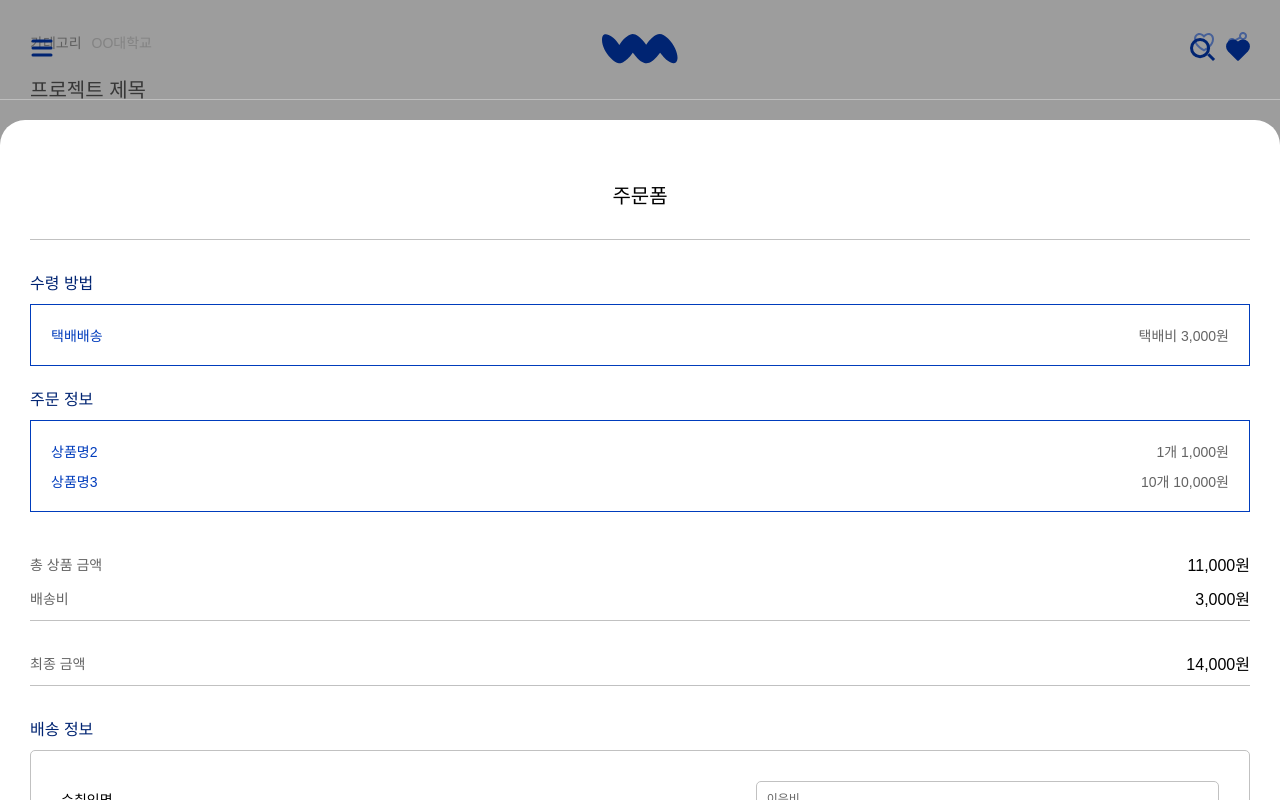
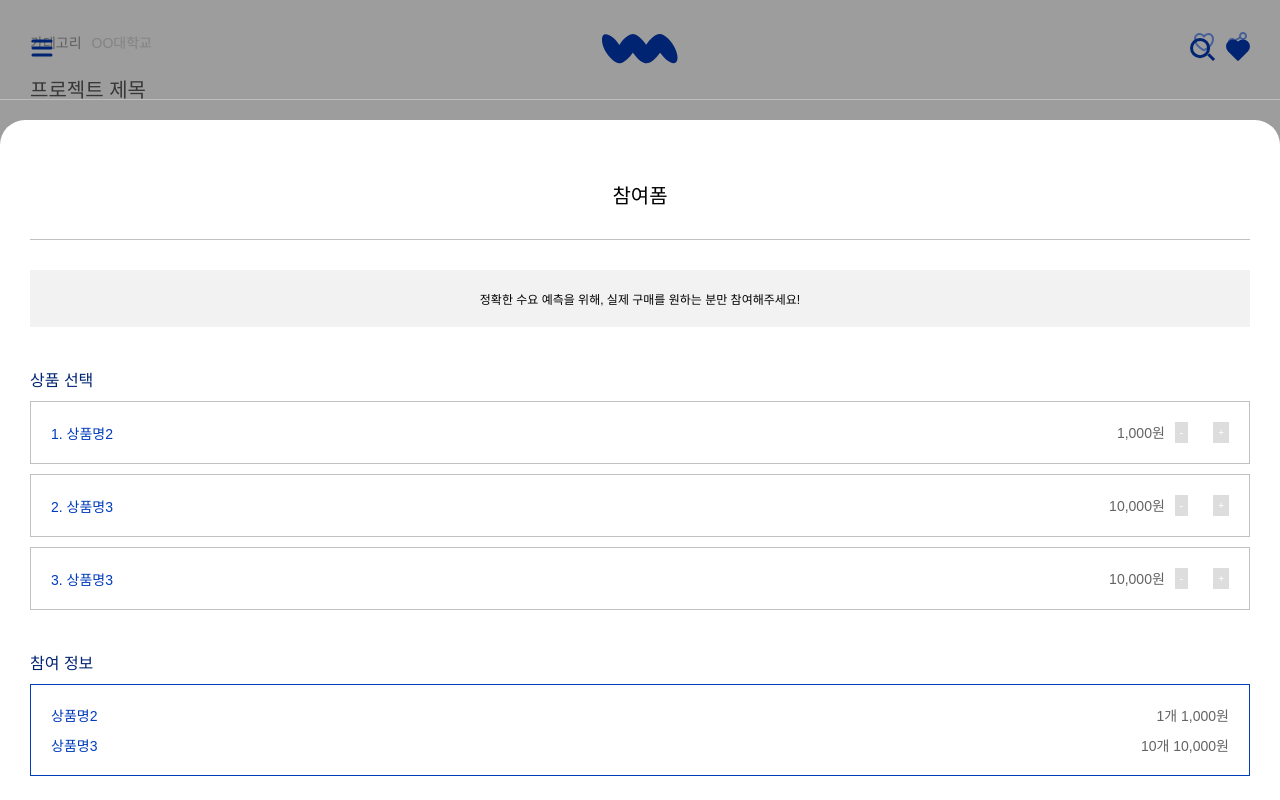
Before and after one commit to WOWMKT/Web, a React (Create React App) app: page /goods/detail in a window 1280 px wide. Both pictures are taken after a click on the button "구매하기". Shown: the part 429-1229 px from the top of the page. Built offline with nearby package versions, Linux system fonts and the light colour scheme.

Commit message:
[feat]주문, 참여폼 모달 컴포

```diff
--- a/src/components/common/CommonModal.jsx
+++ b/src/components/common/CommonModal.jsx
@@ -3,7 +3,7 @@ import styled from 'styled-components';
 import { useModal } from './ModalContext';
 import useClickOutside from '../../hooks/useClickoutside';
 
-const CommonModal = ({ children }) => {
+const CommonModal = ({ children, title }) => {
   const { isModalOpen, closeModal } = useModal();
 
   //외부클릭 모달 닫기 hook
@@ -27,7 +27,7 @@ const CommonModal = ({ children }) => {
   return (
     <ModalWrapper isOpen={isModalOpen} ref={modalRef}>
       <ModalContent>
-        <Title>주문폼</Title>
+        <Title>{title}</Title>
         {children}
       </ModalContent>
     </ModalWrapper>
--- /dev/null
+++ b/src/components/common/QuantityInput.jsx
@@ -0,0 +1,61 @@
+import styled from 'styled-components';
+
+export default function QuantityInput({ quantity, onClick }) {
+  return (
+    <Wrapper>
+      <Counter>
+        <StyledButton
+          type="button"
+          aria-label="수량 내리기"
+          onClick={() => onClick(-1)}
+        >
+          -
+        </StyledButton>
+        <StyledInput
+          width={'2.5rem'}
+          type="number"
+          min={1}
+          value={quantity}
+          readOnly
+        />
+        <StyledButton
+          type="button"
+          aria-label="수량 올리기"
+          onClick={() => onClick(1)}
+        >
+          +
+        </StyledButton>
+      </Counter>
+    </Wrapper>
+  );
+}
+
+const Wrapper = styled.div`
+  display: flex;
+`;
+
+const Counter = styled.div`
+  display: flex;
+`;
+
+const StyledButton = styled.button`
+  /* Add your custom button styles here */
+  background-color: #ddd;
+  color: white;
+  font-size: 1rem;
+  padding: 0.5rem;
+  cursor: pointer;
+
+  /* Add more styles as needed */
+`;
+
+const StyledInput = styled.input`
+  /* Add your custom input styles here */
+  width: ${(props) => props.width || 'auto'};
+  padding: 0.5rem;
+  font-size: 1rem;
+
+  border: none;
+
+  /* Add more styles as needed */
+`;
--- /dev/null
+++ b/src/components/goods/DemandForm.js
@@ -0,0 +1,253 @@
+import React, { useEffect, useState } from 'react';
+import OrderDetail from '../myInfo/OrderDetail';
+import CommonButton from '../common/CommonButton';
+import styled from 'styled-components';
+import QuantityInput from '../common/QuantityInput';
+
+const DemandForm = () => {
+  const [quantity, setQuantity] = useState(1);
+
+  const handleClickCounter = (num) => {
+    setQuantity((prev) => prev + num);
+  };
+  return (
+    <Wrapper>
+      <GrayFillBox>
+        정확한 수요 예측을 위해, 실제 구매를 원하는 분만 참여해주세요!
+      </GrayFillBox>
+
+      <ColumnBox>
+        <SubTitle>상품 선택</SubTitle>
+        <ColumnBox>
+          <SelectStack>
+            <StackTitle>1. 상품명2</StackTitle>
+            <StackBody>
+              1,000원
+              <QuantityInput quantity={quantity} onClick={handleClickCounter} />
+            </StackBody>
+          </SelectStack>
+          <SelectStack>
+            <StackTitle>2. 상품명3</StackTitle>
+            <StackBody>
+              10,000원
+              <QuantityInput quantity={quantity} onClick={handleClickCounter} />
+            </StackBody>
+          </SelectStack>
+          <SelectStack>
+            <StackTitle>3. 상품명3</StackTitle>
+            <StackBody>
+              10,000원
+              <QuantityInput quantity={quantity} onClick={handleClickCounter} />
+            </StackBody>
+          </SelectStack>
+        </ColumnBox>
+      </ColumnBox>
+
+      <ColumnBox>
+        <SubTitle>참여 정보</SubTitle>
+        <PriceInfoBox>
+          <InfoStack>
+            <StackTitle>상품명2</StackTitle>
+            <StackBody>1개 1,000원</StackBody>
+          </InfoStack>
+          <InfoStack>
+            <StackTitle>상품명3</StackTitle>
+            <StackBody>10개 10,000원</StackBody>
+          </InfoStack>
+        </PriceInfoBox>
+      </ColumnBox>
+      <TotalPriceInfo>
+        <RowBox>
+          <StackBody>총 상품 수량</StackBody>
+          <StackBodyBlack>{quantity}개</StackBodyBlack>
+        </RowBox>
+      </TotalPriceInfo>
+
+      <CommonButton type={'fillBlue'} children={'참여하기'} size={'l'} />
+    </Wrapper>
+  );
+};
+
+export default DemandForm;
+const Wrapper = styled.div`
+  display: flex;
+  flex-direction: column;
+  gap: 4rem;
+
+  padding-bottom: 3rem;
+`;
+
+const GrayFillBox = styled.div`
+  background: #f2f2f2;
+
+  display: flex;
+  justify-content: center;
+  align-items: center;
+
+  padding: 2rem;
+  margin-top: 3rem;
+
+  color: #000;
+  font-size: 1.2rem;
+  font-style: normal;
+  font-weight: 400;
+  line-height: normal;
+`;
+const SelectStack = styled.div`
+  border: 1px solid var(--gray-gray3, #c1c1c1);
+  display: flex;
+  flex-direction: row;
+  justify-content: space-between;
+  align-items: center;
+
+  padding: 2rem;
+`;
+
+//OrderDetail css
+
+const ColumnBox = styled.div`
+  display: flex;
+  flex-direction: column;
+  gap: 1rem;
+`;
+
+const ColumnBoxFooter = styled.div`
+  display: flex;
+  flex-direction: column;
+  gap: 1rem;
+
+  border-top: 1px solid #646464;
+  padding-top: 3rem;
+  gap: 3rem;
+`;
+
+const ColumnBoxMargin = styled.div`
+  display: flex;
+  flex-direction: column;
+  gap: 1rem;
+`;
+
+const OrderHeader = styled.div`
+  display: flex;
+  flex-direction: row;
+  justify-content: space-between;
+`;
+const SubTitle = styled.div`
+  color: var(--main, #002472);
+  font-size: 1.6rem;
+  font-style: normal;
+  font-weight: 500;
+  line-height: normal;
+  text-transform: capitalize;
+`;
+const PriceInfoBox = styled.div`
+  border: 1px solid #003cbc;
+  width: 100%;
+  padding: 2rem;
+
+  margin-bottom: 1rem;
+
+  display: flex;
+  flex-direction: column;
+
+  gap: 1rem;
+`;
+
+const InfoStack = styled.div`
+  display: flex;
+  flex-direction: row;
+  justify-content: space-between;
+`;
+const StackTitle = styled.div`
+  color: var(--sub1, #003cbc);
+  font-size: 1.4rem;
+  font-style: normal;
+  font-weight: 400;
+  line-height: normal;
+  text-transform: capitalize;
+`;
+const StackBody = styled.div`
+  color: var(--gray-gray1, #646464);
+  font-size: 1.4rem;
+  font-style: normal;
+  font-weight: 400;
+  line-height: normal;
+  text-transform: capitalize;
+
+  display: flex;
+  flex-direction: row;
+  gap: 1rem;
+`;
+const TotalPriceInfo = styled.div`
+  display: flex;
+  flex-direction: column;
+  justify-content: center;
+
+  border-bottom: 1px solid #c1c1c1;
+  padding-top: 2rem;
+  padding-bottom: 1rem;
+  gap: 1rem;
+`;
+
+const RowBox = styled.div`
+  display: flex;
+  flex-direction: row;
+  justify-content: space-between;
+  align-items: center;
+`;
+
+const StackBodyBlack = styled.div`
+  color: #000;
+  font-size: 1.6rem;
+  font-style: normal;
+  font-weight: 500;
+  line-height: normal;
+  text-transform: capitalize;
+`;
+const GrayBorderBox = styled.div`
+  border-radius: 0.5rem;
+  border: 1px solid #c1c1c1;
+  padding: 3rem;
+
+  display: flex;
+  flex-direction: column;
+  gap: 1rem;
+`;
+const InfoTitle = styled.div`
+  color: #000;
+  font-size: 1.4rem;
+  font-style: normal;
+  font-weight: 400;
+  line-height: normal;
+`;
+const CaptionGray = styled.div`
+  color: #646464;
+
+  /* Body 3 */
+  font-size: 1.4rem;
+  font-style: normal;
+  font-weight: 400;
+  line-height: normal;
+  letter-spacing: -0.14px;
+`;
+const CaptionBlack = styled.div`
+  color: var(--black, #000);
+  font-size: 1.4rem;
+  font-style: normal;
+  font-weight: 500;
+  line-height: normal;
+`;
+const SmallBut = styled.div`
+  border-radius: 10px;
+  background: #f0f0f0;
+  color: #646464;
+
+  /* Body 2 */
+  font-size: 1.2rem;
+  font-style: normal;
+  font-weight: 400;
+  line-height: normal;
+  letter-spacing: -0.12px;
+
+  padding: 1rem;
+`;
--- a/src/components/goods/GoodsDetail.js
+++ b/src/components/goods/GoodsDetail.js
@@ -7,9 +7,13 @@ import BorderHeartIcon from '../../assets/icon/BorderHeartIcon';
 import CommonModal from '../common/CommonModal';
 import { useModal } from '../common/ModalContext';
 import OrderForm from './OrderForm';
+import DemandForm from './DemandForm';
 
 const GoodsDetail = () => {
   const { isModalOpen, openModal, closeModal } = useModal();
+  //판매vs수요조사 여부 (추후 useParams로 받기)
+  const { isOrder, setIsOrder } = useState(false);
+
   return (
     <>
       <Wrapper>
@@ -51,7 +55,11 @@ const GoodsDetail = () => {
           />
         </GoodsInfoBox>
       </Wrapper>
-      <CommonModal children={<OrderForm />}></CommonModal>
+      {isOrder ? (
+        <CommonModal children={<OrderForm />} title={'주문폼'}></CommonModal>
+      ) : (
+        <CommonModal children={<DemandForm />} title={'참여폼'}></CommonModal>
+      )}
     </>
   );
 };
--- a/src/components/goods/OrderForm.js
+++ b/src/components/goods/OrderForm.js
@@ -1,11 +1,22 @@
 import React, { useEffect } from 'react';
 import OrderDetail from '../myInfo/OrderDetail';
+import CommonButton from '../common/CommonButton';
+import styled from 'styled-components';
+
 const OrderForm = () => {
   return (
-    <>
-      <OrderDetail isInput={true} />
-    </>
+    <Wrapper>
+      <OrderDetail isOrderForm={true} />
+      <CommonButton type={'fillBlue'} children={'구매하기'} size={'l'} />
+    </Wrapper>
   );
 };
 
 export default OrderForm;
+const Wrapper = styled.div`
+  display: flex;
+  flex-direction: column;
+  gap: 4rem;
+
+  padding-bottom: 3rem;
+`;
--- a/src/components/myInfo/OrderDetail.js
+++ b/src/components/myInfo/OrderDetail.js
@@ -4,7 +4,10 @@ import OrderItem from './OrderItem';
 import CommonInput from '../common/CommonInput';
 import styled from 'styled-components';
 
-const OrderDetail = ({ isSeller = true, isInput = false }) => {
+const OrderDetail = ({ isSeller = true, isOrderForm = false }) => {
+  //default:/myinfo/orderdetail 주문상세 페이지
+  // isOrderForm: /goods/detail 주문폼 모달
+
   const dummyData = {
     date: '2023.10.14',
     state: '확인 중',
@@ -15,10 +18,10 @@ const OrderDetail = ({ isSeller = true, isInput = false }) => {
   };
   return (
     <Wrapper>
-      {!isInput && <BackTopBar children={'주문상세'} />}
+      {!isOrderForm && <BackTopBar children={'주문상세'} />}
 
-      <OrderBody isInput={isInput}>
-        {!isInput && (
+      <OrderBody isOrderForm={isOrderForm}>
+        {!isOrderForm && (
           <>
             <OrderHeader>
               <ColumnBox>
@@ -203,8 +206,8 @@ const OrderBody = styled.div`
 
   height: 100%;
 
-  ${({ isInput }) =>
-    !isInput &&
+  ${({ isOrderForm }) =>
+    !isOrderForm &&
     `
     padding-left: 3rem;
     padding-right: 3rem;
```
